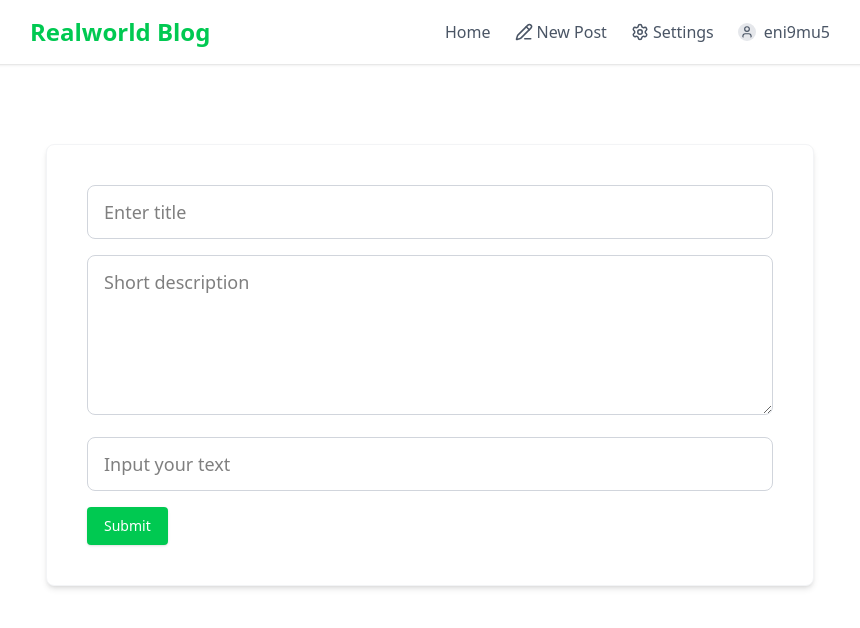
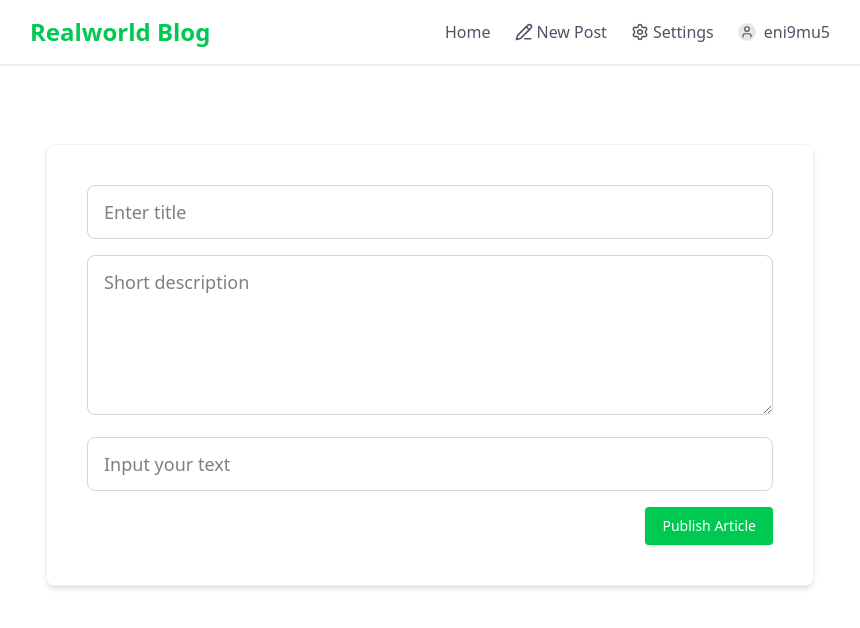
Before and after one commit to Bpkarki19/blog, a React (Vite) app: page /new-post in a window 1280 px wide. Shown: the top 628 px of the page, without its empty margins (210-1070 px from the left). Built offline with nearby package versions, Linux system fonts and the light colour scheme.

Commit message:
improving create post

```diff
--- a/src/components/Pages/CreateNewPost.jsx
+++ b/src/components/Pages/CreateNewPost.jsx
@@ -45,9 +45,10 @@ export default function CreateNewPost() {
         onChange={handleChange}
         value={formData.content}
       />
-      <Button type='submit'>
-        Submit
-      </Button>
+      <div className="flex justify-end">
+        <Button type='submit'>Publish Article</Button>
+      </div>
+
     </form>
     </div>
   )
```
